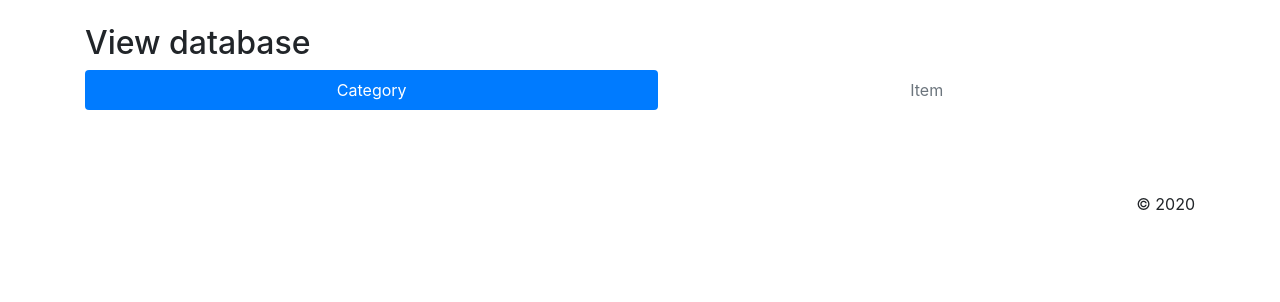
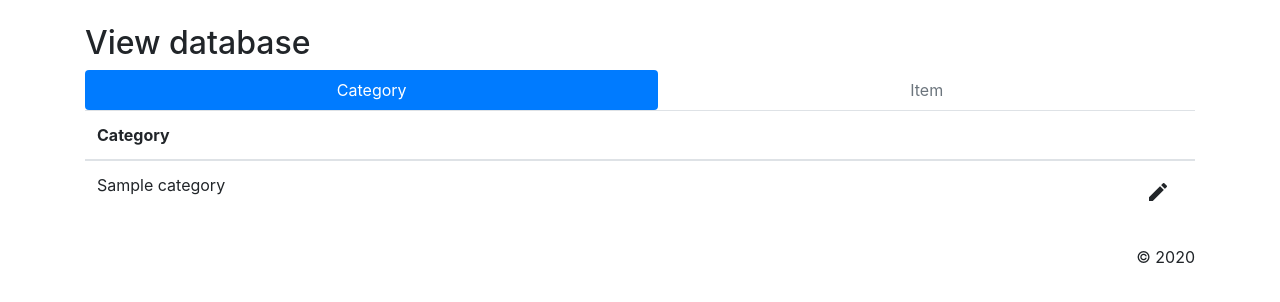
Before and after one commit to Talal-A/mai-inventory-mgr, a Flask app: page /view in a window 1280 px wide, after a click on "Category". Shown: the part 72-374 px from the top of the page. Run offline with Flask 2, Linux system fonts and the light colour scheme; a database or web service that is not in the repository returns one stand-in record (values such as "Sample title"); some libraries are stand-ins or nearby versions.

Commit message:
Added category database lookup, redirect to view.html after category creation

```diff
--- a/app/db.py
+++ b/app/db.py
@@ -5,13 +5,18 @@ mydb = myclient["MAI_UCLA_DB"]
 
 CATEGORY_DB = mydb["category"]
 
-def getCategories():
+def getCategoryNames():
 	result = []
 	for item in CATEGORY_DB.find():
 		result.append(item['name'])
 	return result
 
+def getCategories():
+	result = []
+	for item in CATEGORY_DB.find():
+		result.append({'id': item['_id'], 'name': item['name']})
+	return result
+
 def insertCategory(newCategory):
-	print(getCategories())
-	if str(newCategory) not in getCategories():
+	if str(newCategory) not in getCategoryNames():
 		CATEGORY_DB.insert_one({"name": str(newCategory).strip()})
--- a/app/register.py
+++ b/app/register.py
@@ -1,8 +1,8 @@
 from wtforms import Form, StringField, validators, ValidationError, SubmitField, TextAreaField
-from .db import getCategories
+from .db import getCategoryNames
 
 def validateCategory(form, field):
-	if field.data.strip() in getCategories():
+	if field.data.strip() in getCategoryNames():
 		raise ValidationError('Category already exists')
 
 class Register_Category(Form):
--- a/app/templates/base.html
+++ b/app/templates/base.html
@@ -11,6 +11,7 @@
 
     <!-- Bootstrap CSS -->
     <link rel="stylesheet" href="https://stackpath.bootstrapcdn.com/bootstrap/4.4.1/css/bootstrap.min.css" integrity="sha384-Vkoo8x4CGsO3+Hhxv8T/Q5PaXtkKtu6ug5TOeNV6gBiFeWPGFN9MuhOf23Q9Ifjh" crossorigin="anonymous">
+    <link href="https://fonts.googleapis.com/icon?family=Material+Icons" rel="stylesheet">
 
   </head>
   <body>
--- a/app/templates/view.html
+++ b/app/templates/view.html
@@ -1,28 +1,38 @@
 {% extends "base.html" %}
-
 {% block body %}
-
 <h2>View database</h2>
-
 <ul class="nav nav-pills nav-fill">
     <li class="nav-item">
-  	<a class="nav-link active" data-toggle="pill" href="#a">Category</a>
+        <a class="nav-link" data-toggle="pill" href="#a">Category</a>
     </li>
     <li class="nav-item">
         <a class="nav-link disabled" data-toggle="pill" href="#b">Item</a>
     </li>
 </ul>
-
 <div class="tab-content">
     <div id="a" class="tab-pane fade in active">
-    <h3>HOME</h3>
-    <p>Some content.</p>
+        <table class="table table-hover">
+            <thead>
+                <tr>
+                    <th scope="col">Category</th>
+                    <th scope="col"></th>
+                </tr>
+            </thead>
+            <tbody>
+                {% for category in categories %}
+                <tr>
+                    <td>{{category.name}}</td>
+                    <td class="text-right">
+                        <a href="category/edit/{{category.id}}"><button class="btn"><i class="material-icons">edit</i></button></a>
+                    </td>
+                </tr>
+                {% endfor %}
+            </tbody>
+        </table>
     </div>
     <div id="b" class="tab-pane fade">
         <h3>Menu 1</h3>
         <p>Some content in menu 1.</p>
     </div>
 </div>
-
-
 {% endblock %}
--- a/app/views.py
+++ b/app/views.py
@@ -4,7 +4,7 @@ from flask import render_template, request, redirect
 from wtforms import Form, StringField, validators, ValidationError, SubmitField, TextAreaField
 
 from app import app
-from .db import insertCategory
+from .db import insertCategory, getCategories
 from .register import Register_Category
 
 USERNAME="Talal"
@@ -27,9 +27,11 @@ def register_with_param(type):
 
     if request.method == 'POST' and form_category.category.data and form_category.validate():
         insertCategory(form_category.category.data)
+        return view()
 
     return render_template('register:' + type + '.html', USER=USERNAME, form=form_category)
 
 @app.route('/view')
 def view():
-    return render_template('view.html', USER=USERNAME)
+    print(getCategories())
+    return render_template('view.html', USER=USERNAME, categories=getCategories())
```
Lines whose indentation alone changed are shown as unchanged.
